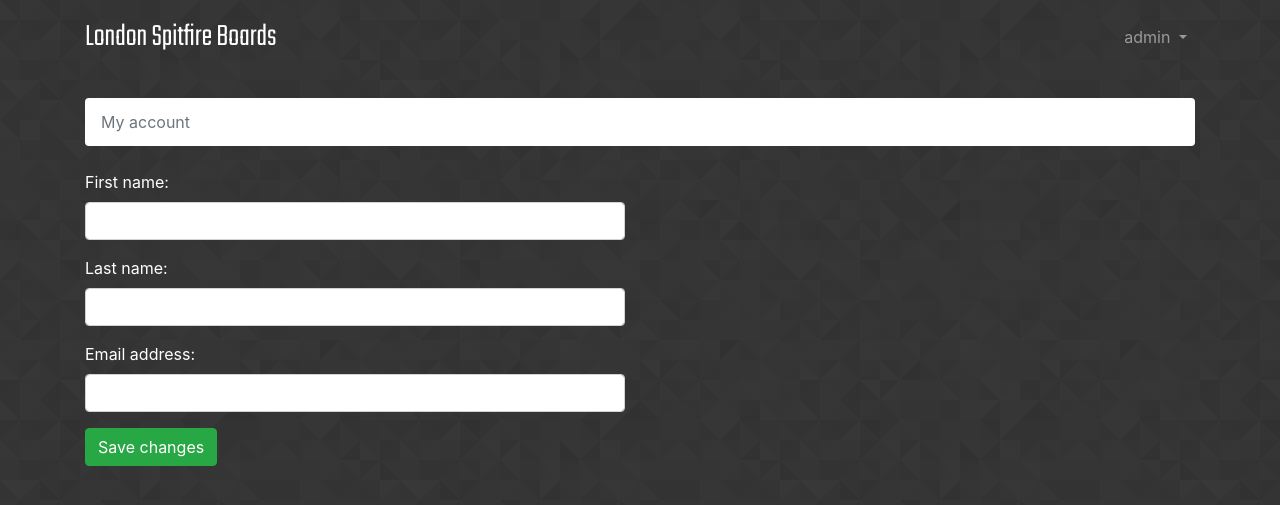
After one commit to wilczakf/django_learning, a Django app: page /settings/account/ in a window 1280 px wide. The commit adds this page. Shown: the top 505 px of the page. Run offline with Django 4.2, Linux system fonts and the light colour scheme; a user stored in the database is signed in; some libraries are stand-ins or nearby versions.

Commit message:
added account view page, need to do tests

```diff
--- a/accounts/views.py
+++ b/accounts/views.py
@@ -1,5 +1,10 @@
 from django.contrib.auth import login
+from django.contrib.auth.decorators import login_required
+from django.contrib.auth.models import User
+from django.utils.decorators import method_decorator
 from django.shortcuts import render, redirect
+from django.urls import reverse_lazy
+from django.views.generic import UpdateView
 
 from accounts.forms import SignUpForm
 
@@ -15,3 +20,13 @@ def signup(request):
         form = SignUpForm()
 
     return render(request, "signup.html", {"form": form})
+
+@method_decorator(login_required, name="dispatch")
+class UserUpdateView(UpdateView):
+    model = User
+    fields = ("first_name", "last_name", "email")
+    template_name = "account.html"
+    success_url = reverse_lazy("account")
+
+    def get_object(self, queryset=None):
+        return self.request.user
--- a/django_learning/urls.py
+++ b/django_learning/urls.py
@@ -42,6 +42,7 @@ urlpatterns = [
         ),
         name="password_reset_complete",
     ),
+    path("settings/account/", accounts_views.UserUpdateView.as_view(), name="account"),
     path(
         "settings/password/",
         auth_views.PasswordChangeView.as_view(
--- /dev/null
+++ b/templates/account.html
@@ -0,0 +1,21 @@
+{% extends 'base.html' %}
+
+{% block title %}
+    My account
+{% endblock %}
+
+{% block breadcrumb %}
+    <li class="breadcrumb-item active">My account</li>
+{% endblock %}
+
+{% block content %}
+    <div class="row">
+        <div class="col-lg-6 col-md-8 col-sm-10">
+            <form method="post" novalidate>
+                {% csrf_token %}
+                {% include 'includes/form.html' %}
+                <button type="submit" class="btn btn-success">Save changes</button>
+            </form>
+        </div>
+    </div>
+{% endblock content %}
--- a/templates/base.html
+++ b/templates/base.html
@@ -27,7 +27,7 @@
                                 {{ user.username }}
                             </a>
                             <div class="dropdown-menu dropdown-menu-right" aria-labelledby="userMenu">
-                                <a class="dropdown-item" href="#">My account</a>
+                                <a class="dropdown-item" href="{% url 'account' %}">My account</a>
                                 <a class="dropdown-item" href="{% url 'password_change' %}">Change password</a>
                                 <div class="dropdown-divider"></div>
                                 <a class="dropdown-item" href="{% url 'logout' %}">Log out</a>
```
Also changed, not shown: db.sqlite3.
